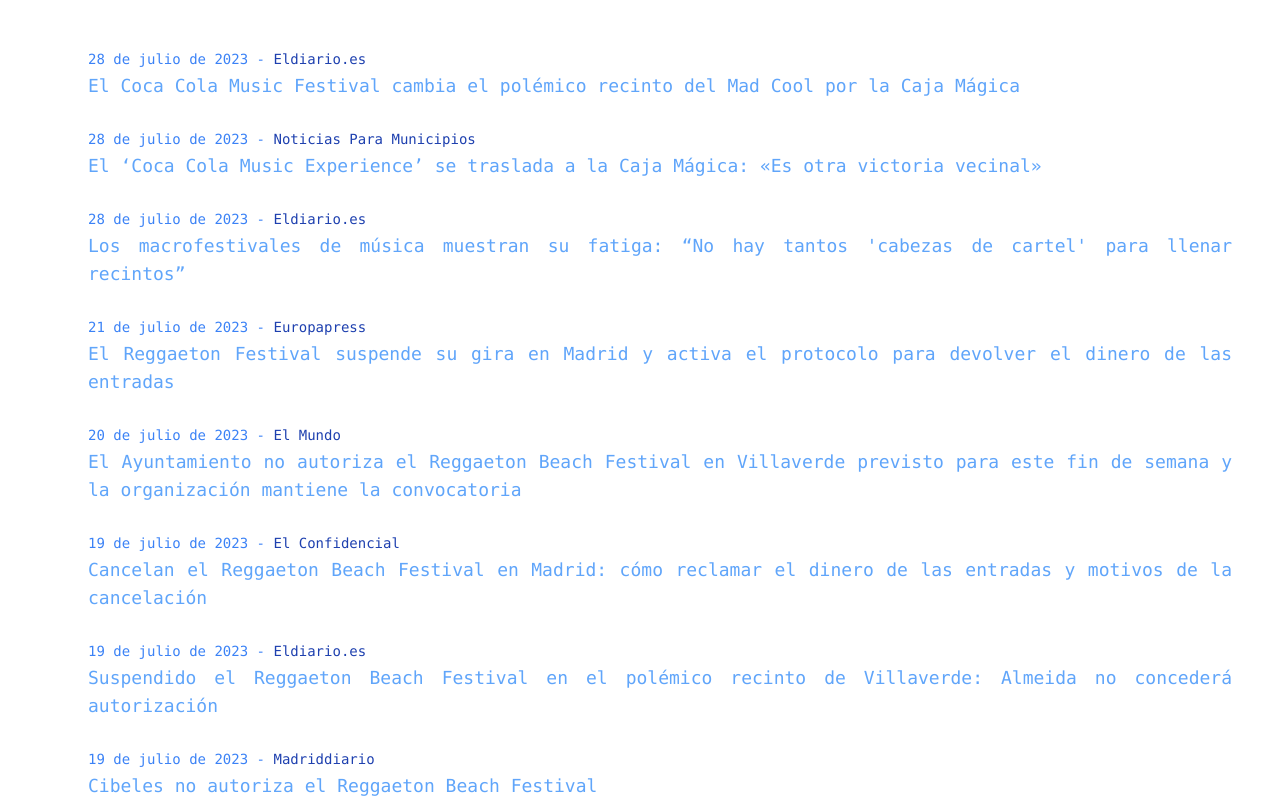
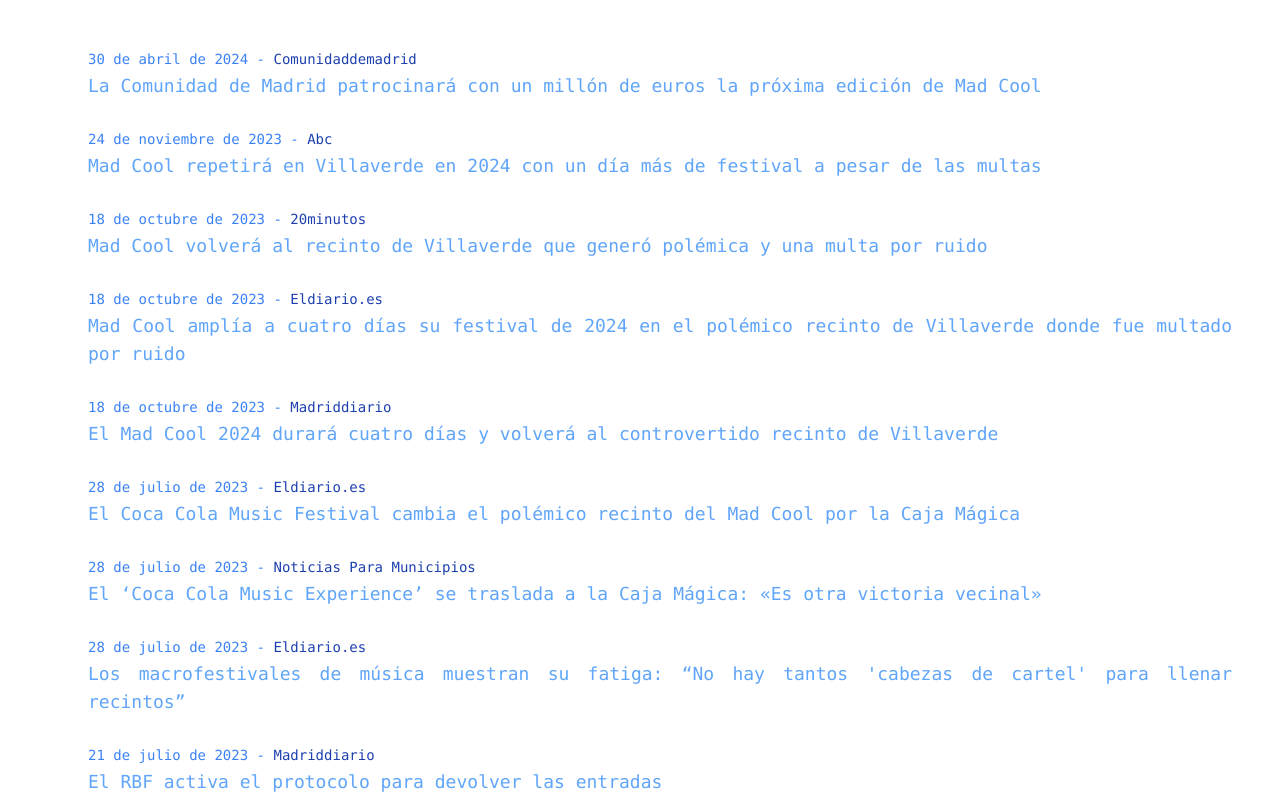
Before and after one commit to Franx0/mal_cool, a Next.js app: page / in a window 1280 px wide. Shown: the part 2701-3500 px from the top of the page. Built offline with nearby package versions, Linux system fonts and the light colour scheme.

Commit message:
Update news

```diff
--- a/src/data/news.ts
+++ b/src/data/news.ts
@@ -356,7 +356,7 @@
   {
     date: `2023/07/07`,
     name: `Caos a la salida del Mad Cool: coches que no llegan y precios desorbitados para llegar a casa`,
-    alt: `el pais`,
+    alt: `el país`,
     url: `https://elpais.com/espana/madrid/2023-07-07/caos-a-la-salida-del-mad-cool-coches-que-no-llegan-y-precios-desorbitados-para-llegar-a-casa.html`
   },
   {
@@ -386,7 +386,7 @@
   {
     date: `2023/07/08`,
     name: `Ser vecino del Mad Cool: atascos durante el periodo de acceso al recinto y noches sin dormir`,
-    alt: `el pais`,
+    alt: `el país`,
     url: `https://elpais.com/espana/madrid/2023-07-08/ser-vecino-del-mad-cool-atascos-durante-el-periodo-de-acceso-al-recinto-y-noches-sin-dormir.html`
   },
   {
@@ -404,7 +404,7 @@
   {
     date: `2023/07/09`,
     name: `Unos Red Hot Chili Peppers sin colmillo despiden un Mad Cool masificado`,
-    alt: `el pais`,
+    alt: `el país`,
     url: `https://elpais.com/cultura/2023-07-09/unos-red-hot-chili-peppers-sin-colmillo-despiden-un-mad-cool-masificado.html`
   },
   {
@@ -582,10 +582,28 @@
     url: `https://amp.elmundo.es/madrid/2023/07/19/64b8081ffc6c83be2f8b45a2.html`
   },
   {
+    date: `2023/07/20`,
+    name: `El Ayuntamiento subraya que el Reggaeton Beach Festival "no se va a llevar a cabo" y ve "difícil" otro emplazamiento`,
+    alt: `el mundo`,
+    url: `https://www.elmundo.es/madrid/2023/07/20/64b92827fdddff5e718b45a0.html`
+  },
+  {
+    date: `2023/07/21`,
+    name: `El Reggaeton Beach Festival cancela el evento y comienza a devolver el precio de las entradas`,
+    alt: `el país`,
+    url: `https://elpais.com/espana/madrid/2023-07-21/el-reggaeton-beach-festival-cancela-el-evento-y-comienza-a-devolver-las-entradas.html`
+  },
+  {
     date: `2023/07/21`,
     name: `El Reggaeton Festival suspende su gira en Madrid y activa el protocolo para devolver el dinero de las entradas`,
     alt: `europapress`,
     url: `https://www.europapress.es/madrid/noticia-reggaeton-festival-suspende-gira-madrid-activa-protocolo-devolver-dinero-entradas-20230721101308.html`
+  },
+  {
+    date: `2023/07/21`,
+    name: `El RBF activa el protocolo para devolver las entradas`,
+    alt: `madriddiario`,
+    url: `https://www.madridiario.es/reggaeton-beach-festival-activa-protocolo-devolver-entradas`
   },
   {
     date: `2023/07/28`,
@@ -604,6 +622,36 @@
     name: `El Coca Cola Music Festival cambia el polémico recinto del Mad Cool por la Caja Mágica`,
     alt: `eldiario.es`,
     url: `https://www.eldiario.es/madrid/somos/coca-cola-music-festival-cambia-polemico-recinto-mad-cool-caja-magica_1_10416546.html`
+  },
+  {
+    date: `2023/10/18`,
+    name: `El Mad Cool 2024 durará cuatro días y volverá al controvertido recinto de Villaverde`,
+    alt: `madriddiario`,
+    url: `https://www.madridiario.es/mad-cool-2024`
+  },
+  {
+    date: `2023/10/18`,
+    name: `Mad Cool amplía a cuatro días su festival de 2024 en el polémico recinto de Villaverde donde fue multado por ruido`,
+    alt: `eldiario.es`,
+    url: `https://www.eldiario.es/madrid/somos/mad-cool-amplia-cuatro-dias-festival-2024-polemico-recinto-villaverde-multado-ruido_1_10607372.html`
+  },
+  {
+    date: `2023/10/18`,
+    name: `Mad Cool volverá al recinto de Villaverde que generó polémica y una multa por ruido`,
+    alt: `20minutos`,
+    url: `https://www.20minutos.es/noticia/5182516/0/mad-cool-volvera-recinto-villaverde-que-genero-polemica-multa-por-ruido/`
+  },
+  {
+    date: `2023/11/24`,
+    name: `Mad Cool repetirá en Villaverde en 2024 con un día más de festival a pesar de las multas`,
+    alt: `abc`,
+    url: `http://www.abc.es/espana/madrid/mad-cool-repetira-villaverde-dia-festival-pesar-20231019140208-nt.html`
+  },
+  {
+    date: `2024/04/30`,
+    name: `La Comunidad de Madrid patrocinará con un millón de euros la próxima edición de Mad Cool`,
+    alt: `ComunidadDeMadrid`,
+    url: `https://www.comunidad.madrid/noticias/2024/04/30/comunidad-madrid-patrocinara-millon-euros-proxima-edicion-mad-cool`
   }
 ]
 export default news
--- a/src/pages/api/news/index.ts
+++ b/src/pages/api/news/index.ts
@@ -11,7 +11,7 @@
 }
 
 const index = (req: NextApiRequest, res: NextApiResponse) => {
-  const page: number = parseInt(req.query.page as string);
+  const page: number = parseInt(req.query.page as string) || 1;
   const data: Array<New> = Array.from(newsData).reverse();
   const news = paginate({ news: data }, page);
 
--- a/src/pages/api/posts/index.ts
+++ b/src/pages/api/posts/index.ts
@@ -12,7 +12,7 @@
 }
 
 const index = (req: NextApiRequest, res: NextApiResponse) => {
-  const page: number = parseInt(req.query.page as string);
+  const page: number = parseInt(req.query.page as string) || 1;
   const data: Array<Post> = Array.from(postsData);
   const posts = paginate({ posts: data }, page);
 
```
